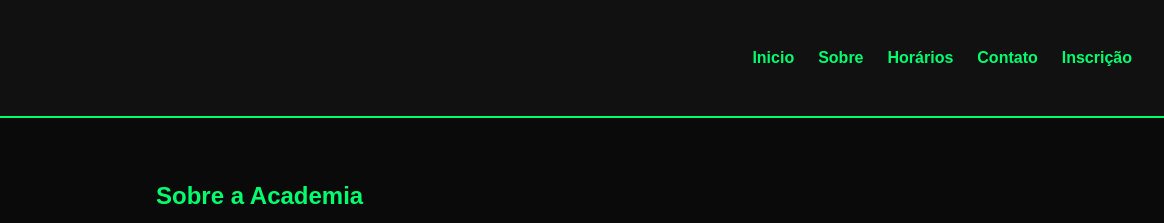
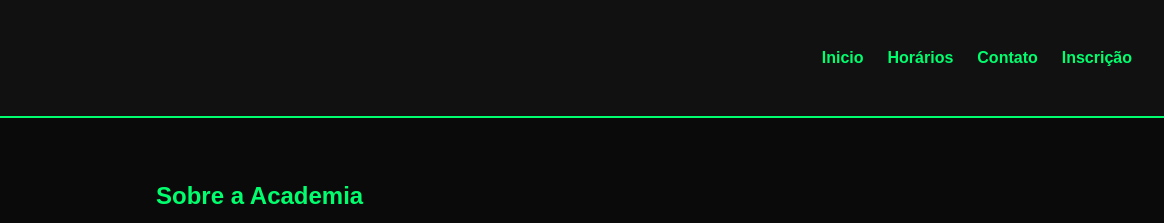
Before and after one commit to RPorfirio2/pro-saude-site, a plain HTML site: page sobre.html in a window 1280 px wide. Shown: the top 223 px of the page, 116-1280 px from the left. Drawn offline with Linux system fonts and the light colour scheme.

Commit message:
sobre.html

```diff
--- a/sobre.html
+++ b/sobre.html
@@ -14,7 +14,6 @@
     <nav>
       <ul>
         <li><a href="index.html">Inicio</a></li>
-        <li><a href="sobre.html">Sobre</a></li>
         <li><a href="horarios.html">Horários</a></li>
         <li><a href="contato.html">Contato</a></li>
         <li><a href="inscricao.html">Inscrição</a></li>
```
